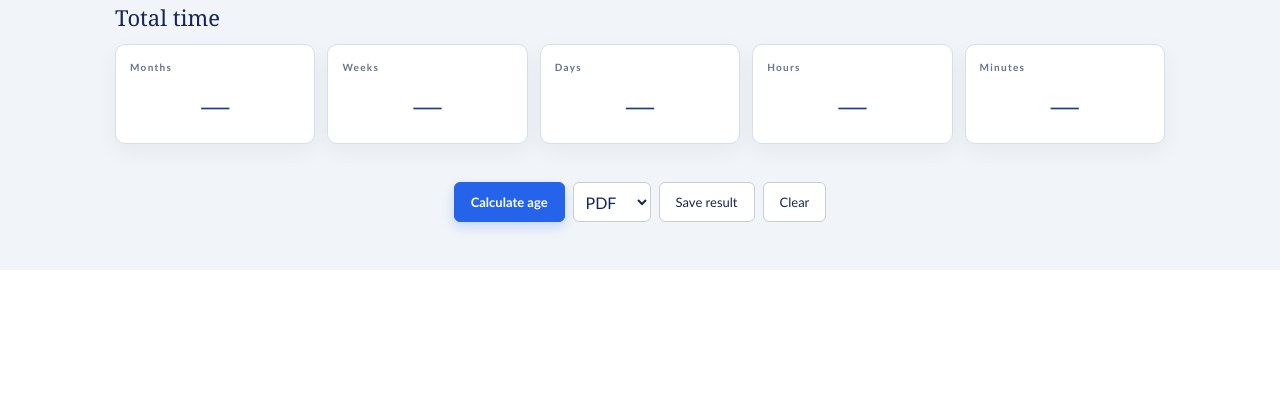
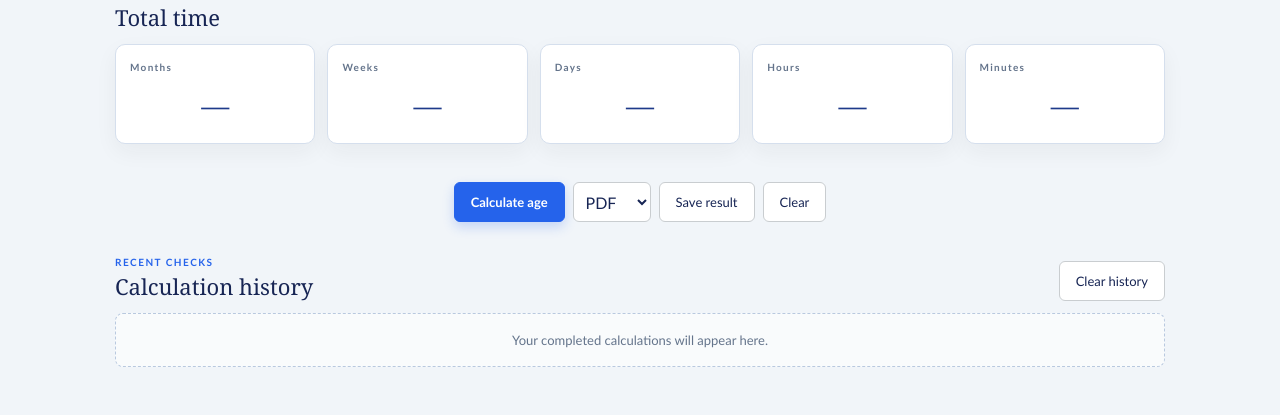
Before and after one commit to mohitvishvakarma08/Age-Calculater, a Flask app: page / in a window 1280 px wide. Shown: the part 832-1247 px from the top of the page. Before the commit the page ends 1102 px from the top, so only its background shows below. Run offline with Flask 3, Linux system fonts and the light colour scheme.

Commit message:
added history

```diff
--- a/static/app.js
+++ b/static/app.js
@@ -1,5 +1,6 @@
 const form = document.querySelector("#age-form");
 let lastResult = null;
+const historyKey = "age-calculator-history";
 
 function toIsoDate(value) {
   const match = value.trim().match(/^(\d{2})\/(\d{2})\/(\d{4})$/);
@@ -48,6 +49,70 @@ function getDownloadName(name) {
     ? safeName.charAt(0).toUpperCase() + safeName.slice(1)
     : "User";
   return `${displayName}'s age`;
+}
+
+function getHistory() {
+  try {
+    return JSON.parse(localStorage.getItem(historyKey) || "[]");
+  } catch {
+    return [];
+  }
+}
+
+function renderHistory() {
+  const historyList = document.querySelector("#history-list");
+  const history = getHistory();
+  historyList.innerHTML = "";
+
+  if (!history.length) {
+    historyList.innerHTML = '<p class="history-empty">Your completed calculations will appear here.</p>';
+    return;
+  }
+
+  history.forEach((item, index) => {
+    const row = document.createElement("div");
+    row.className = "history-item";
+    row.dataset.historyIndex = index;
+    row.tabIndex = 0;
+    row.setAttribute("role", "button");
+    const name = document.createElement("strong");
+    name.textContent = item.name || "User";
+    const birth = document.createElement("span");
+    birth.textContent = `Born: ${item.birth_date}`;
+    const end = document.createElement("span");
+    end.textContent = `On: ${item.end_date}`;
+    const age = document.createElement("span");
+    age.className = "history-age";
+    age.textContent = `${item.age.years} years, ${item.age.months} months, ${item.age.days} days`;
+    row.append(name, birth, end, age);
+    historyList.appendChild(row);
+  });
+}
+
+function saveToHistory(result) {
+  const history = getHistory();
+  history.unshift(result);
+  localStorage.setItem(historyKey, JSON.stringify(history.slice(0, 10)));
+  renderHistory();
+}
+
+function displayResult(result) {
+  lastResult = result;
+  document.querySelector("#name").value = result.name || "";
+  document.querySelector("#birth").value = result.birth_date;
+  document.querySelector("#end").value = result.end_date;
+  document.querySelector("#result-heading").textContent =
+    result.name ? `${result.name}'s age` : "User's age";
+  document.querySelector("#years").textContent = result.age.years;
+  document.querySelector("#months").textContent = result.age.months;
+  document.querySelector("#days").textContent = result.age.days;
+  document.querySelector("#born-on").textContent = result.born_on;
+  document.querySelector("#next-birthday").textContent = result.next_birthday;
+  document.querySelector("#birthday-date").textContent = result.birthday_date;
+
+  for (const [key, value] of Object.entries(result.totals)) {
+    document.querySelector(`#total-${key}`).textContent = value.toLocaleString();
+  }
 }
 
 document.querySelectorAll("#birth, #end").forEach((field) => {
@@ -107,20 +172,8 @@ form.addEventListener("submit", async (event) => {
     const result = await response.json();
     if (!response.ok) throw new Error(result.error);
 
-    lastResult = result;
-    document.querySelector("#result-heading").textContent =
-      result.name ? `${result.name}'s age` : "User's age";
-
-    document.querySelector("#years").textContent = result.age.years;
-    document.querySelector("#months").textContent = result.age.months;
-    document.querySelector("#days").textContent = result.age.days;
-    document.querySelector("#born-on").textContent = result.born_on;
-    document.querySelector("#next-birthday").textContent = result.next_birthday;
-    document.querySelector("#birthday-date").textContent = result.birthday_date;
-
-    for (const [key, value] of Object.entries(result.totals)) {
-      document.querySelector(`#total-${key}`).textContent = value.toLocaleString();
-    }
+    saveToHistory(result);
+    displayResult(result);
   } catch (error) {
     status.textContent = error.message || "Could not calculate age.";
   }
@@ -169,3 +222,23 @@ document.querySelector("#clear").addEventListener("click", () => {
   });
   document.querySelector("#status").textContent = "";
 });
+
+document.querySelector("#clear-history").addEventListener("click", () => {
+  localStorage.removeItem(historyKey);
+  renderHistory();
+});
+
+document.querySelector("#history-list").addEventListener("click", (event) => {
+  const item = event.target.closest("[data-history-index]");
+  if (!item) return;
+  displayResult(getHistory()[Number(item.dataset.historyIndex)]);
+  document.querySelector("#result-heading").scrollIntoView({ behavior: "smooth", block: "center" });
+});
+
+document.querySelector("#history-list").addEventListener("keydown", (event) => {
+  if (event.key !== "Enter" && event.key !== " ") return;
+  event.preventDefault();
+  event.target.click();
+});
+
+renderHistory();
--- a/static/style.css
+++ b/static/style.css
@@ -89,6 +89,17 @@ input:focus, select:focus { border-color: var(--coral); box-shadow: 0 0 0 3px rg
 .total-title { margin: 0; color: var(--ink); font-family: Georgia, serif; font-size: 22px; font-weight: 400; }
 .total-grid { grid-template-columns: repeat(5, 1fr); }
 
+.history-section { margin-top: 34px; }
+.history-heading { display: flex; align-items: end; justify-content: space-between; gap: 16px; margin-bottom: 12px; }
+.history-heading h2 { margin: 3px 0 0; color: var(--ink); font-family: Georgia, serif; font-size: 22px; font-weight: 400; }
+.history-list { display: grid; gap: 8px; }
+.history-item { display: grid; grid-template-columns: 1.2fr 1fr 1fr 1.5fr; gap: 12px; align-items: center; padding: 13px 16px; border: 1px solid var(--line); border-radius: 8px; background: var(--paper); box-shadow: 0 5px 14px rgba(36, 39, 48, 0.04); cursor: pointer; }
+.history-item:hover, .history-item:focus { border-color: #93c5fd; box-shadow: 0 6px 16px rgba(37, 99, 235, .12); outline: none; }
+.history-item strong { color: var(--ink); font-size: 13px; }
+.history-item span { color: var(--muted); font-size: 12px; }
+.history-age { color: var(--navy) !important; font-weight: 700; }
+.history-empty { margin: 0; padding: 18px; border: 1px dashed #b9c9df; border-radius: 8px; color: var(--muted); background: rgba(255, 255, 255, .55); text-align: center; font-size: 13px; }
+
 .result-card { padding: 16px 14px; }
 .age-grid .result-card { border-top: 3px solid var(--coral); }
 .result-card h3 { margin: 0; color: var(--muted); font-size: 10px; letter-spacing: 1.3px; }
@@ -122,4 +133,6 @@ input:focus, select:focus { border-color: var(--coral); box-shadow: 0 0 0 3px rg
   .age-grid, .detail-grid { grid-template-columns: repeat(2, 1fr); }
   .total-grid { grid-template-columns: repeat(2, 1fr); }
   .button-row { flex-wrap: wrap; }
+  .history-heading { align-items: flex-start; flex-direction: column; }
+  .history-item { grid-template-columns: 1fr 1fr; }
 }
--- a/templates/index.html
+++ b/templates/index.html
@@ -90,6 +90,19 @@
         <button class="button secondary" type="button" id="save">Save result</button>
         <button class="button secondary" type="reset" id="clear">Clear</button>
       </div>
+
+      <section class="history-section" aria-labelledby="history-title">
+        <div class="history-heading">
+          <div>
+            <p class="card-kicker">RECENT CHECKS</p>
+            <h2 id="history-title">Calculation history</h2>
+          </div>
+          <button class="button secondary" type="button" id="clear-history">Clear history</button>
+        </div>
+        <div id="history-list" class="history-list">
+          <p class="history-empty">Your completed calculations will appear here.</p>
+        </div>
+      </section>
     </form>
   </main>
 
```
